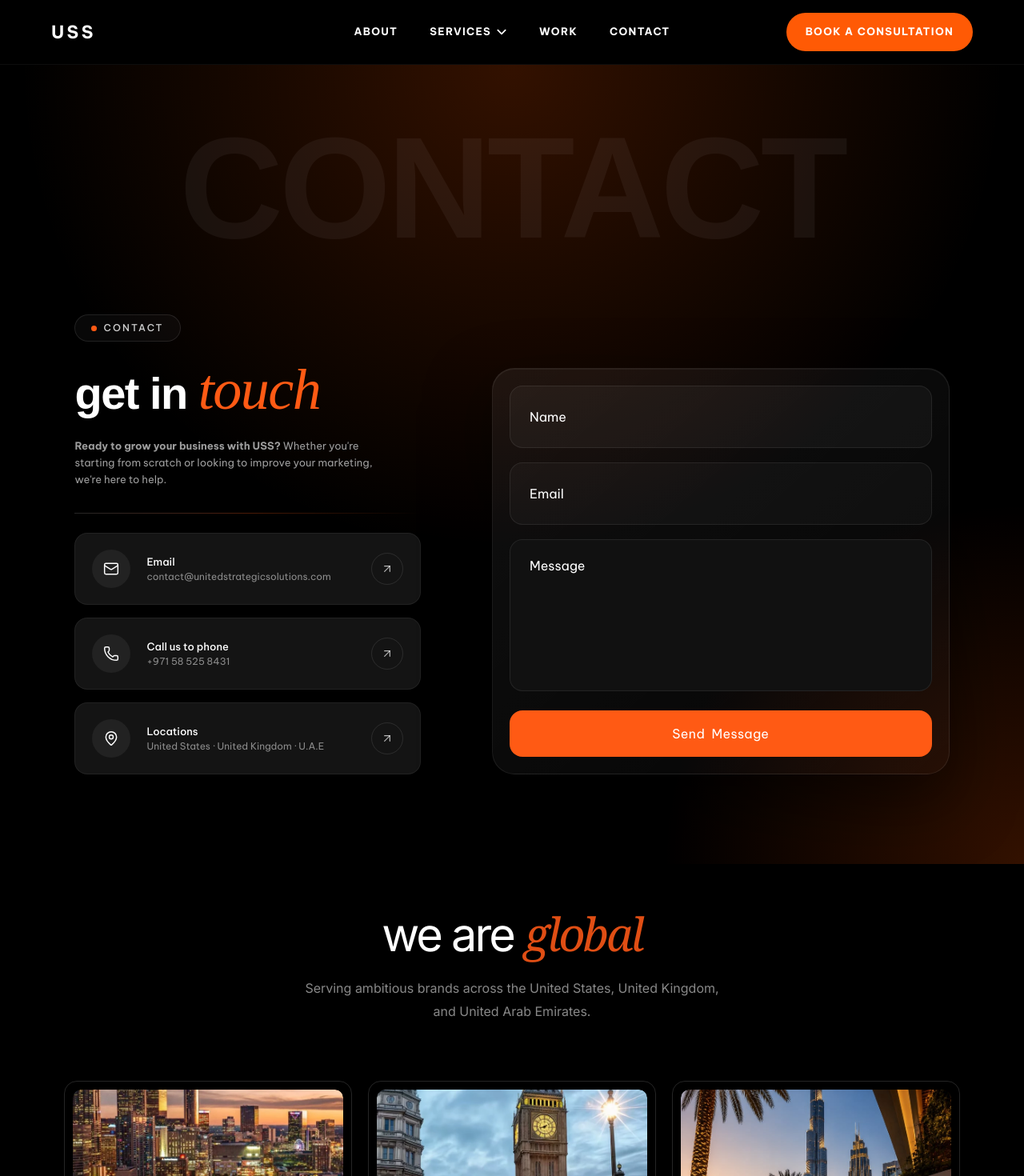
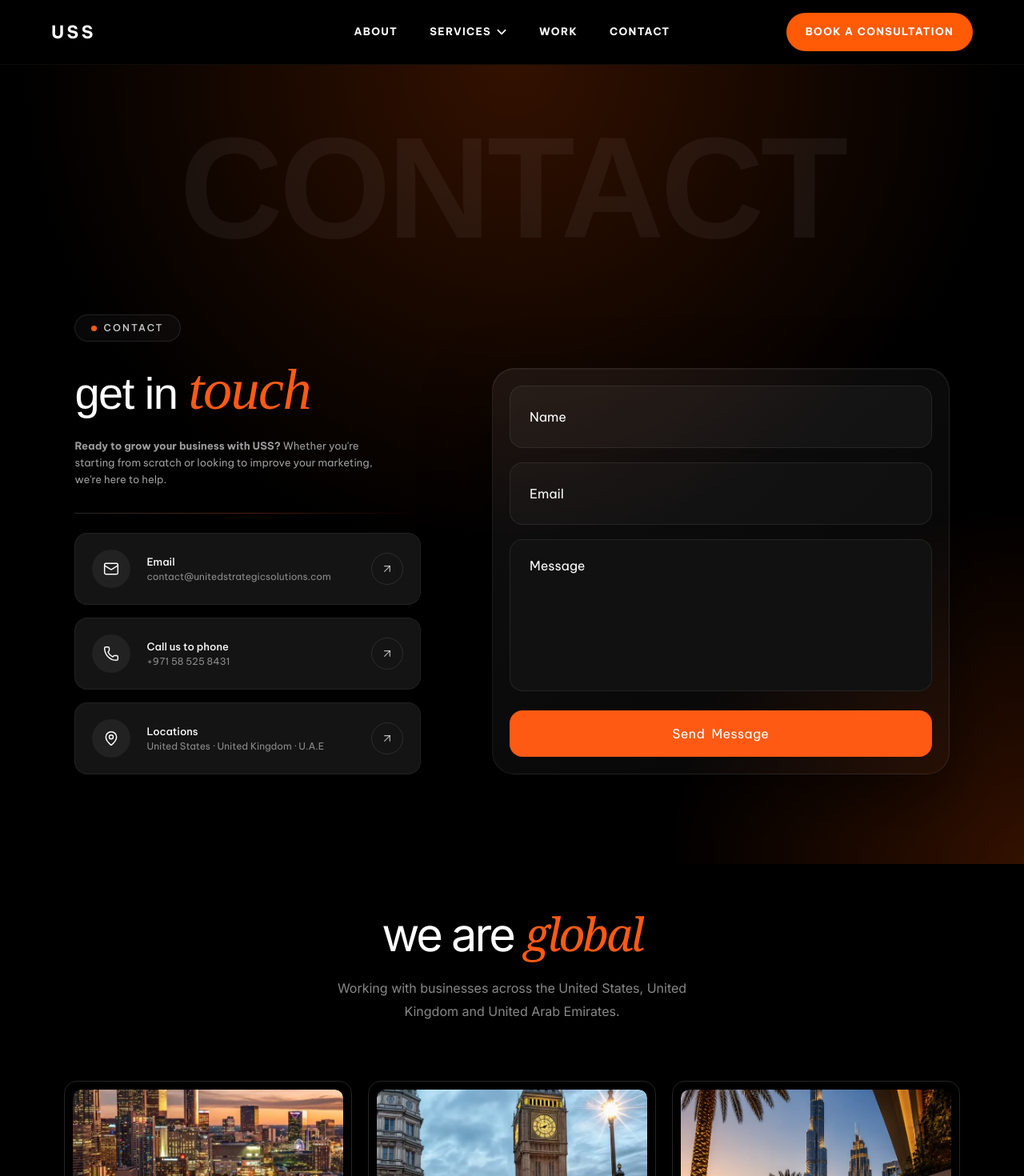
Before and after one commit to Aftab-Ahmed-Soomro/USS-web, a Next.js app: page /contact in a window 1280 px wide. Shown: the top 1470 px of the page at 80% size. Built offline with nearby package versions, Linux system fonts and the light colour scheme.

Commit message:
fix: update styles in ContactGlobal and ContactHero components for improved aesthetics and clarity

```diff
--- a/app/components/ContactGlobal.tsx
+++ b/app/components/ContactGlobal.tsx
@@ -59,7 +59,7 @@ export default function WeAreGlobal() {
         }
 
         .wag-heading em {
-          color: #E04E14;
+          color: #ff5a14;
           font-style: italic;
           font-family: 'Georgia', 'Times New Roman', serif;
           font-weight: 400;
@@ -69,7 +69,7 @@ export default function WeAreGlobal() {
           color: #888888;
           font-size: clamp(0.875rem, 1.4vw, 1rem);
           text-align: center;
-          max-width: 540px;
+          max-width: 450px;
           line-height: 29.25px;
           margin: 0 0 72px 0;
           font-weight: 400;
@@ -163,9 +163,7 @@ export default function WeAreGlobal() {
         {/* Subtitle — rises up after heading */}
         <FadeUp delay={0.2}>
           <p className="wag-subtitle">
-            Serving ambitious brands across the United States, United Kingdom,
-            <br />
-            and United Arab Emirates.
+          Working with businesses across the United States, United Kingdom and United Arab Emirates.
           </p>
         </FadeUp>
 
--- a/app/components/ContactHero.tsx
+++ b/app/components/ContactHero.tsx
@@ -103,7 +103,7 @@ export default function ContactHero() {
 
             {/* Heading — slides in from left with word-stagger feel */}
             <motion.h2
-              className="mt-6 font-semibold text-white leading-[1] whitespace-nowrap text-[42px] sm:text-[56px] tracking-[-1.5px]"
+              className="mt-6 font-medium text-white leading-[1] whitespace-nowrap text-[42px] sm:text-[56px] tracking-[-1.5px]"
               style={{ fontFamily: "Poppins, sans-serif" }}
               initial={{ opacity: 0, x: -50, filter: "blur(12px)" }}
               animate={{ opacity: 1, x: 0, filter: "blur(0px)" }}
```
